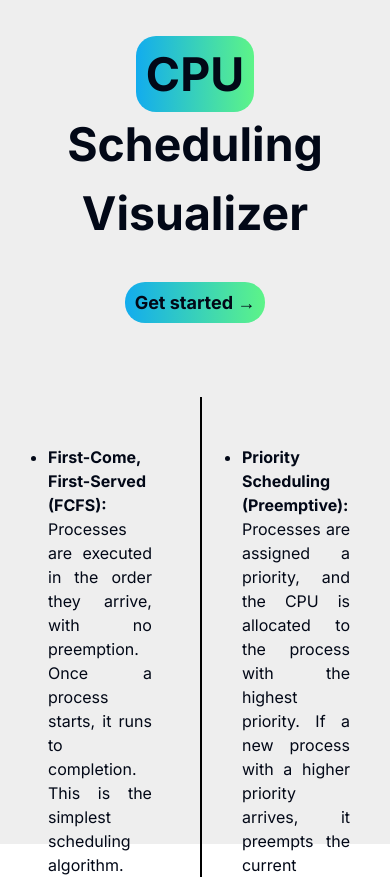
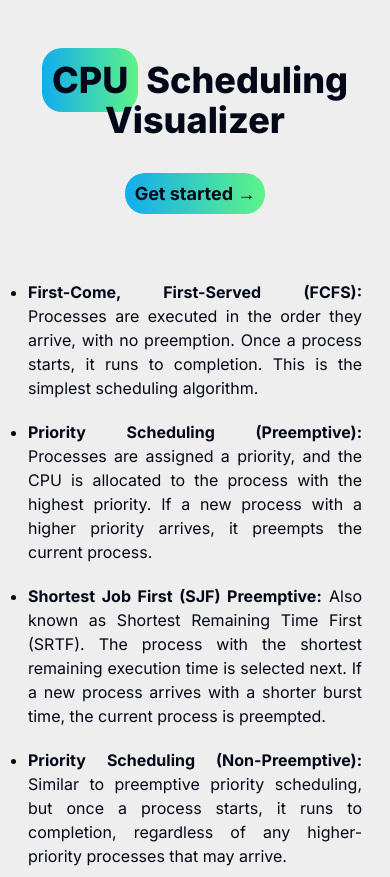
Before and after one commit to Ribhav-Singla/CPU-Scheduling-Visualizer, a Next.js app: page / in a window 390 px wide. Shown: the top 877 px of the page. Built offline with nearby package versions, Linux system fonts and the light colour scheme.

Commit message:
made homepage responsive

```diff
--- a/app/page.tsx
+++ b/app/page.tsx
@@ -6,18 +6,14 @@ export default function Home() {
   return (
     <>
       <div className="landing_page_cont">
-        <div className="flex flex-col justify-center items-center landing_container">
+        <div className="flex flex-col justify-center items-center landing_container pt-10">
           <motion.h1
-            initial={{
-              opacity: 0,
-            }}
+            initial={{ opacity: 0 }}
             animate={{
               opacity: 1,
-              transition: {
-                delay: 0.5,
-              },
+              transition: { delay: 0.5 },
             }}
-            className="landing_page_title font-bold text-[2.9rem] sm:text-[5rem] p-10 w-fit text-center"
+            className="landing_page_title font-extrabold text-4xl md:text-5xl lg:text-6xl xl:text-7xl p-5 w-full text-center"
           >
             <span className="cpu">CPU</span> Scheduling Visualizer
           </motion.h1>
@@ -35,9 +31,10 @@ export default function Home() {
             transition={{
               duration: 0.5,
             }}
+            className="mt-5"
           >
             <Link
-              href={"/algorithms"}
+              href="/algorithms"
               className="landing_page_btn_start font-bold text-lg"
             >
               Get started <span className="right_arrow">&#8594;</span>
@@ -45,57 +42,53 @@ export default function Home() {
           </motion.div>
         </div>
 
-        <div className="flex gap-10 mt-20">
-          <div className="text-justify border-e-2 border-black p-12">
-            <ul>
-              <li>
-                <strong>First-Come, First-Served (FCFS):</strong> Processes are
-                executed in the order they arrive, with no preemption. Once a
-                process starts, it runs to completion. This is the simplest
-                scheduling algorithm.
-              </li>
-              <br />
-              <li>
-                <strong>Shortest Job First (SJF) Preemptive:</strong> Also known
-                as Shortest Remaining Time First (SRTF). The process with the
-                shortest remaining execution time is selected next. If a new
-                process arrives with a shorter burst time, the current process
-                is preempted.
-              </li>
-              <br />
-              <li>
-                <strong>Shortest Job First (SJF) Non-Preemptive:</strong> The
-                process with the shortest burst time is selected and runs to
-                completion before the next process is chosen. Once a process
-                starts, it is not preempted until it finishes.
-              </li>
-            </ul>
-          </div>
-          <div className="text-justify pe-10 py-12">
-            <ul>
-              <li>
-                <strong>Priority Scheduling (Preemptive):</strong> Processes are
-                assigned a priority, and the CPU is allocated to the process
-                with the highest priority. If a new process with a higher
-                priority arrives, it preempts the current process.
-              </li>
-              <br />
-              <li>
-                <strong>Priority Scheduling (Non-Preemptive):</strong> Similar
-                to preemptive priority scheduling, but once a process starts, it
-                runs to completion, regardless of any higher-priority processes
-                that may arrive.
-              </li>
-              <br />
-              <li>
-                <strong>Round Robin (RR):</strong> Each process is assigned a
-                fixed time quantum. The CPU cycles through the processes in a
-                circular order, giving each process a turn. If a process doesn’t
-                complete within its time quantum, it is placed back in the queue
-                to await its next turn.
-              </li>
-            </ul>
-          </div>
+        <div
+          className="p-2 sm:p-5 md:p-8 lg:p-12 xl:p-16 mt-16 md:mt-20 grid grid-cols-1 lg:grid-cols-2 text-justify gap-x-12 gap-y-5"
+          style={{ backgroundColor: "rgb(238, 238, 238)" }}
+        >
+          {[
+            {
+              title: "First-Come, First-Served (FCFS):",
+              description:
+                "Processes are executed in the order they arrive, with no preemption. Once a process starts, it runs to completion. This is the simplest scheduling algorithm.",
+            },
+            {
+              title: "Priority Scheduling (Preemptive):",
+              description:
+                "Processes are assigned a priority, and the CPU is allocated to the process with the highest priority. If a new process with a higher priority arrives, it preempts the current process.",
+            },
+            {
+              title: "Shortest Job First (SJF) Preemptive:",
+              description:
+                "Also known as Shortest Remaining Time First (SRTF). The process with the shortest remaining execution time is selected next. If a new process arrives with a shorter burst time, the current process is preempted.",
+            },
+            {
+              title: "Priority Scheduling (Non-Preemptive):",
+              description:
+                "Similar to preemptive priority scheduling, but once a process starts, it runs to completion, regardless of any higher-priority processes that may arrive.",
+            },
+            {
+              title: "Shortest Job First (SJF) Non-Preemptive:",
+              description:
+                "The process with the shortest burst time is selected and runs to completion before the next process is chosen. Once a process starts, it is not preempted until it finishes.",
+            },
+            {
+              title: "Round Robin (RR):",
+              description:
+                "Each process is assigned a fixed time quantum. The CPU cycles through the processes in a circular order, giving each process a turn. If a process doesn’t complete within its time quantum, it is placed back in the queue to await its next turn.",
+            },
+          ].map((item, index) => (
+            <div
+              key={index}
+              className="col-span-1 px-5 sm:px-8 md:px-4 lg:px-0"
+            >
+              <ul>
+                <li>
+                  <strong>{item.title}</strong> {item.description}
+                </li>
+              </ul>
+            </div>
+          ))}
         </div>
       </div>
     </>
```
